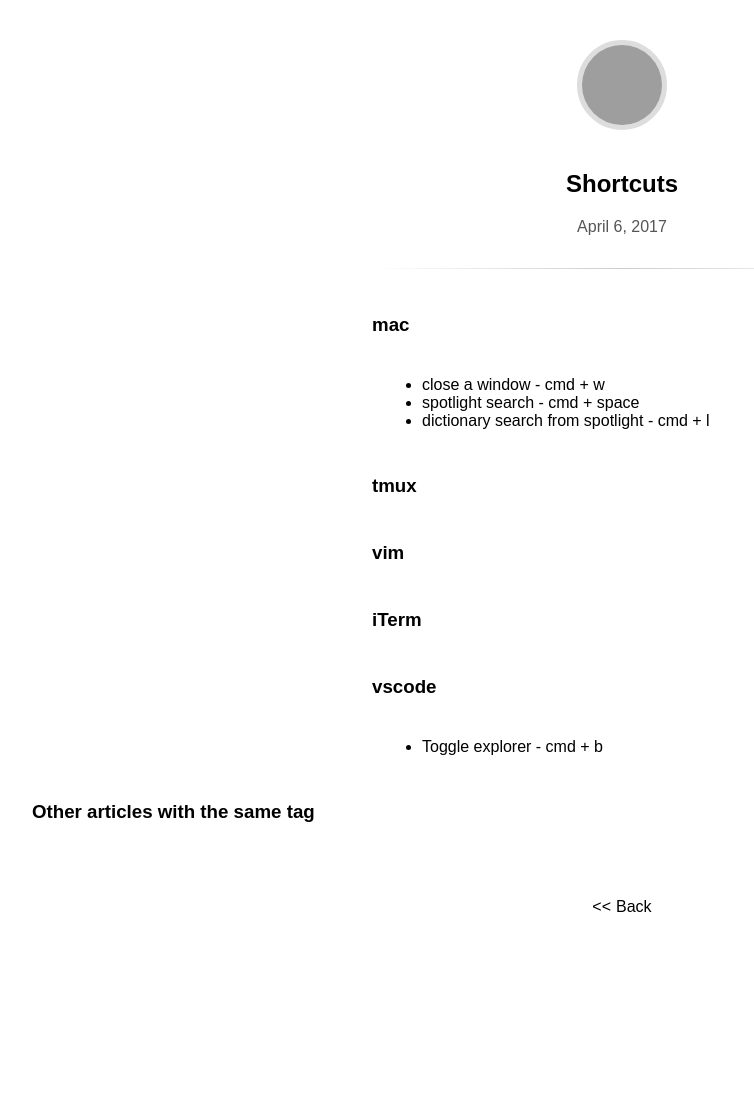
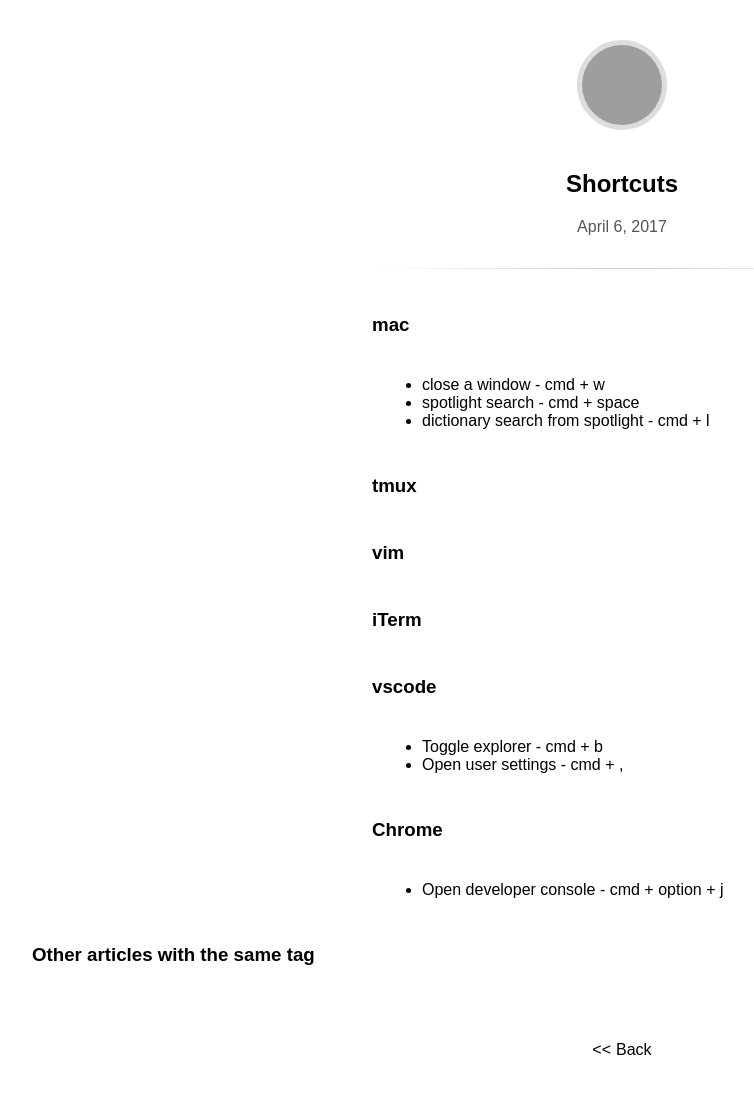
Before and after one commit to goutham2027/pythonforhumans, a Jekyll site: the page built from _posts/2017-04-06-shortcuts.md, in a window 1280 px wide. Shown: the whole page, without its empty margins (18-772 px from the left). Built offline with Jekyll 4.4.1, drawn with Linux system fonts in a browser that asks for light colours; some web fonts are replaced; before the commit the page ends 961 px from its top, so only the background shows below that; grey boxes are pictures that could not be loaded.

```diff
--- a/_posts/2017-04-06-shortcuts.md
+++ b/_posts/2017-04-06-shortcuts.md
@@ -17,3 +17,7 @@ title: Shortcuts
 
 ### vscode
 * Toggle explorer - cmd + b
+* Open user settings - cmd + ,
+
+### Chrome
+* Open developer console - cmd + option + j
```
Also changed, not shown: 2018-06-12-productivity_tools.md (added, +1 -0 lines), _posts/2018-12-13-Resources.md (renamed from _posts/2015-01-01-Resources.md, +3 -0 lines).
